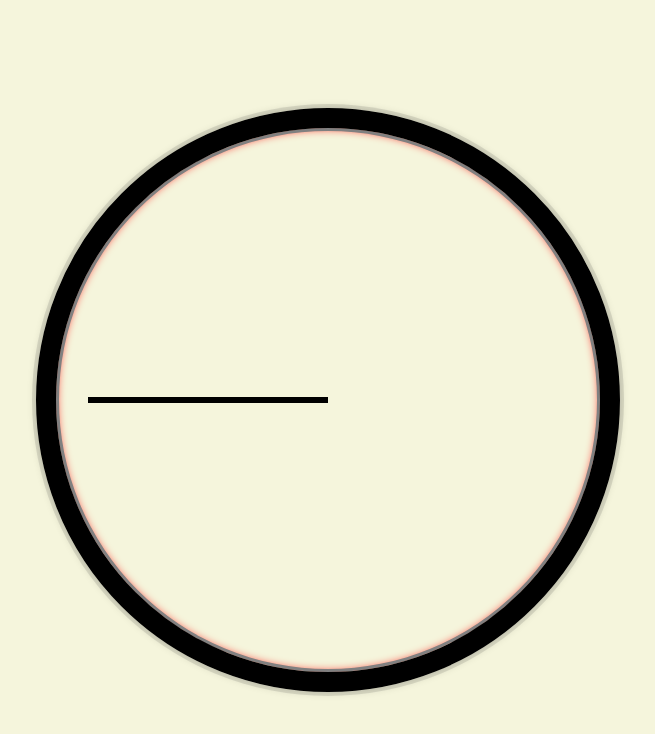
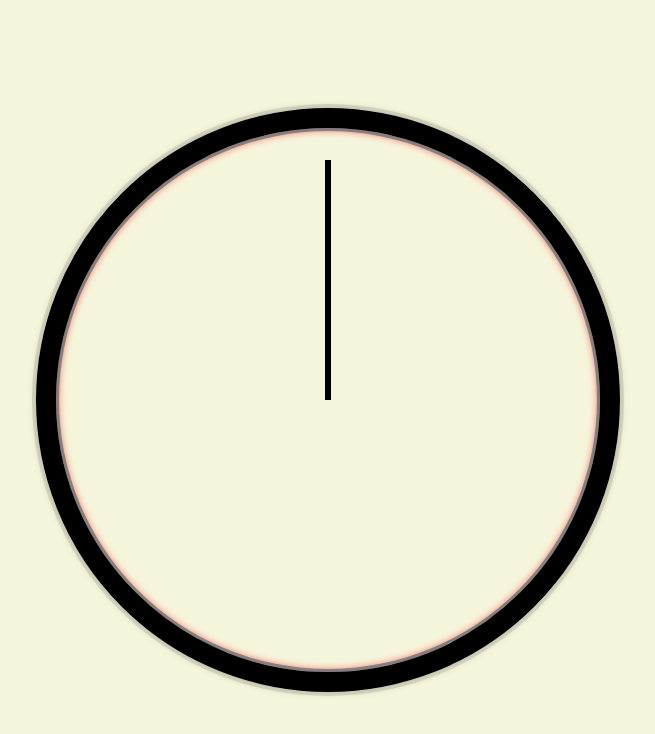
Before and after one commit to gadgetfather/JS-CLOCK, a plain HTML site: page index.html in a window 1280 px wide. Shown: the whole page, without its empty margins (312-967 px from the left). Drawn offline with Linux system fonts and the light colour scheme.

Commit message:
added rotating animation

```diff
--- a/style.css
+++ b/style.css
@@ -18,7 +18,11 @@ body{
     height: 6px;
     background: black;
     top: 50%;
-    position: absolute
+    position: absolute;
+    transform-origin: 100%;
+    transform: rotate(90deg);
+    transition: all 0.05s;
+    transition-timing-function: cubic-bezier(0.075, 0.82, 0.165, 1);
 }
 
 .clock{
```
